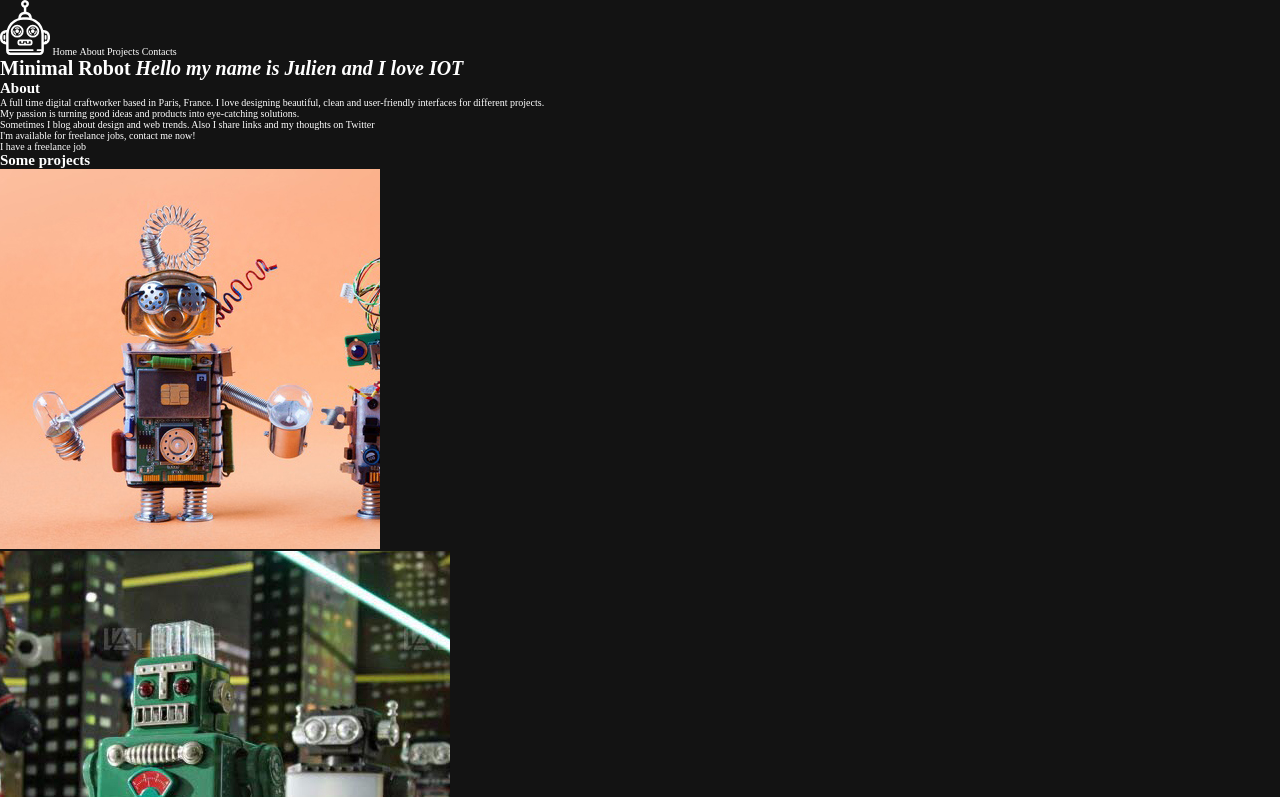
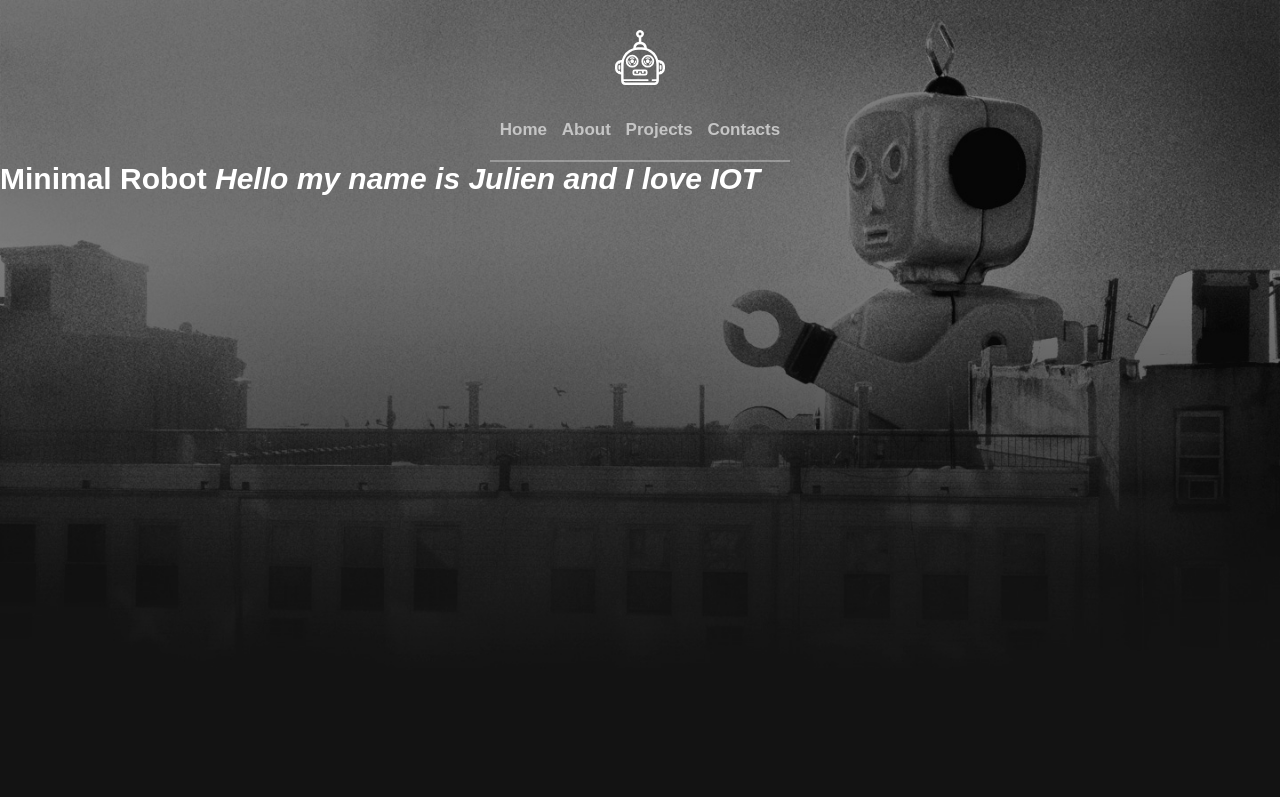
Before and after one commit to DWS-paris/ECV_B2_front_2018, a plain HTML site: page 17sept/exo2/index.html in a window 1280 px wide. Shown: the top 797 px of the page. Drawn offline with Linux system fonts and the light colour scheme.

Commit message:
Fin de journée

```diff
--- a/17sept/exo2/css/style.css
+++ b/17sept/exo2/css/style.css
@@ -18,6 +18,7 @@ Supprimer ou redéfinir les styles du navigateur (user agent stylesheet)
     }
 
     body{
+        font-size: 1.5rem;
         background: #131313;
         color: white;
     }
@@ -31,17 +32,54 @@ Supprimer ou redéfinir les styles du navigateur (user agent stylesheet)
         color: inherit; /* Héritage de la définition du parent */
         text-decoration: none;
     }
+
+    ul{
+        /* Supprimer le style des LI */
+        list-style: none;
+    }
+
+    h1, h2, h3, nav, footer{
+        font-family: 'Arial', sans-serif;
+    }
 /**/
 
 /*
 Style header
 */
+    header{
+        /* La hauteur est de 100% de la hauteur de l'écran (vue) */
+        height: 100vh;
+
+        /* Image de fond */
+        background-image: url('../img/background.jpg');
+        background-repeat: no-repeat;
+        background-size: 100%;
+        background-attachment: fixed;
+    }
+
     header img{
         width: 5rem;
+        margin: 3rem 0;
     }
 
-    nav li{
+    nav{
+        font-weight: 900;
+        font-size: 1.7rem;
+        color: #c5c5c5;
+        text-align: center; /* Centrer le contenu de la NAV */
+
+        border-bottom: .2rem solid rgba(255, 255, 255, .3);
+        padding-bottom: 2rem;
+        max-width: 30rem; /* Limiter la largeur de la balise */
+        margin: auto; /* Centrer une balise de type block réduite en largeur */
+    }
+
+    /* Sélectionner toutes les balises LI de la NAV, sauf la première */
+    nav li:not(:nth-child(1)){
         /* Changer le type de balise */
         display: inline-block;
+
+        /* Ajouter une marge à gauche et à droite */
+        margin: 0 .5rem;
     }
 /**/
```
